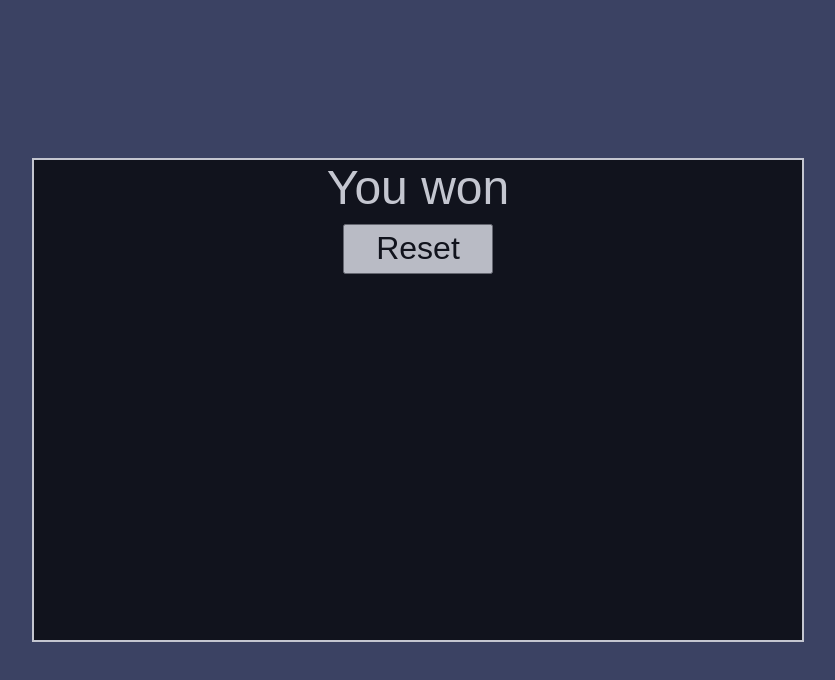
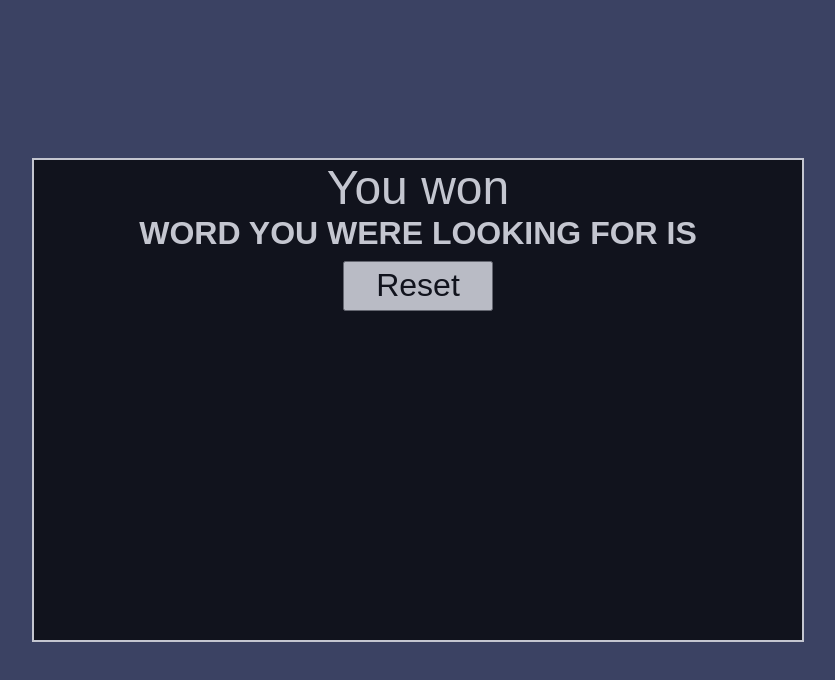
Before and after one commit to Marcinthedev/recruitment-challenge, a React app: page / in a window 1280 px wide. Shown: the top 680 px of the page, without its empty margins (222-1057 px from the left). Built offline with nearby package versions, Linux system fonts and the light colour scheme; no server answers.

Commit message:
repaired ending - visible word

```diff
--- a/src/components/GameOver/GameOver.css
+++ b/src/components/GameOver/GameOver.css
@@ -14,3 +14,7 @@
     width: 150px;
     height: 50px;
 }
+.GameOver h5{
+    font-size: 2rem;
+    text-transform: uppercase;
+}
--- a/src/components/GameOver/GameOver.js
+++ b/src/components/GameOver/GameOver.js
@@ -12,6 +12,7 @@ const GameOver = (props) =>{
             <div className={classes.GameOver}>
 
             <p>{result}</p>
+                <h5>Word you were looking for is {props.word} </h5>
             <p><button onClick={props.onClickReset}>Reset</button></p></div>
         )
     }
```
